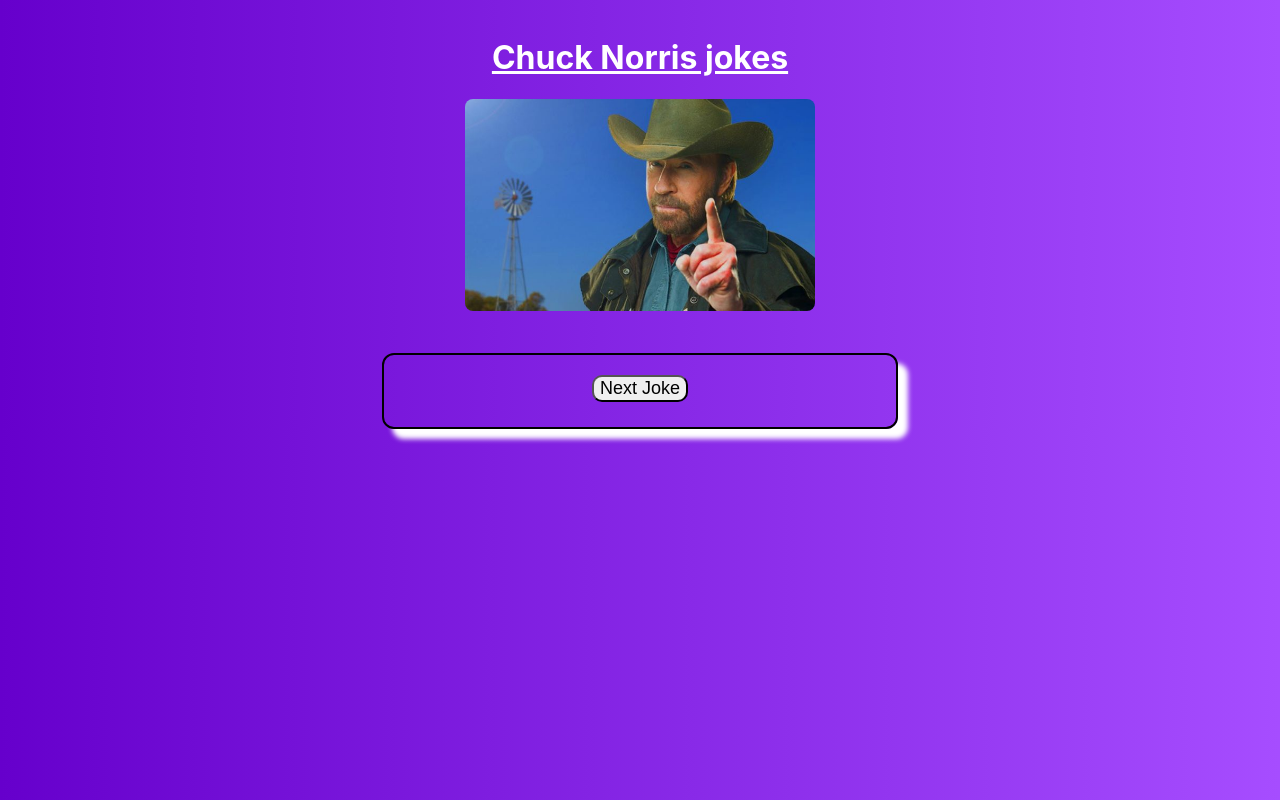
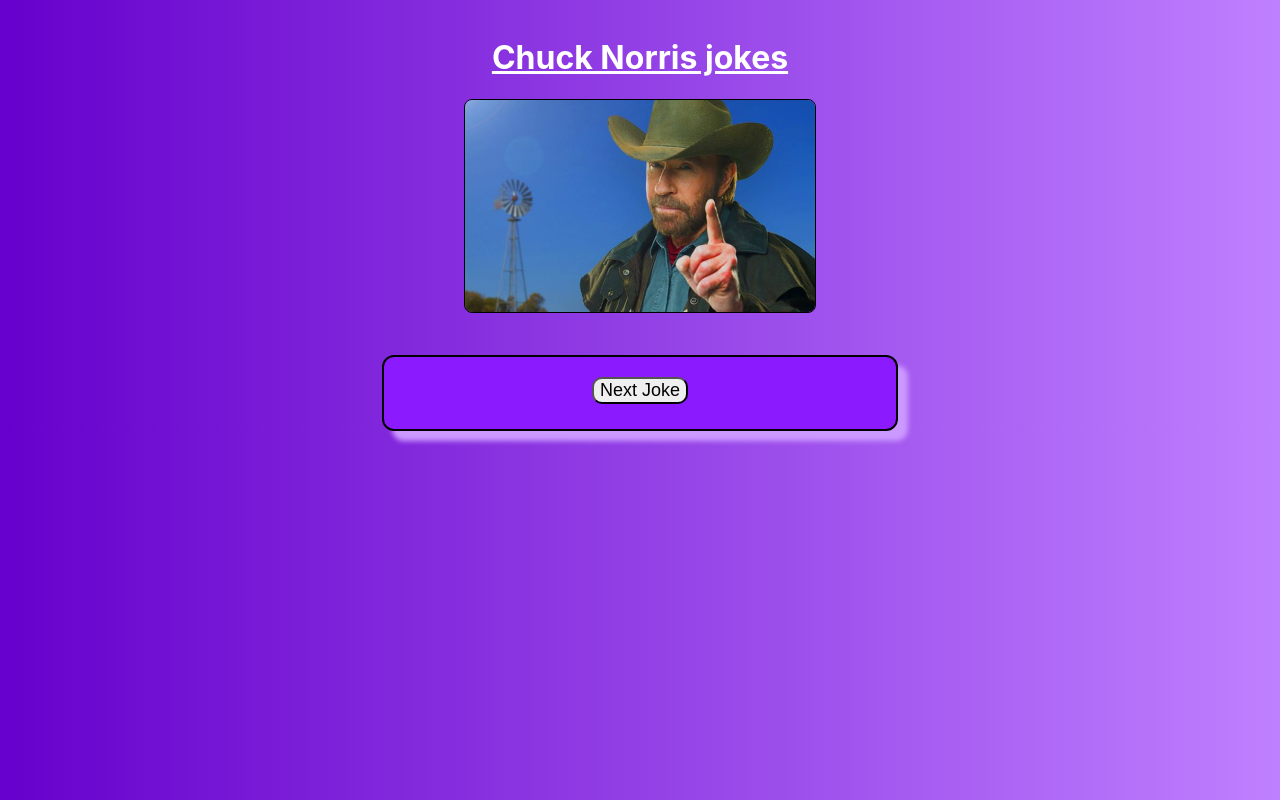
Before and after one commit to UsmanFayyaz31/chuck-norris-jokes, a React (Create React App) app: page / in a window 1280 px wide. Built offline with nearby package versions, Linux system fonts and the light colour scheme; no server answers.

Commit message:
Improving styles

```diff
--- a/src/App.css
+++ b/src/App.css
@@ -41,9 +41,10 @@
   text-align: center;
 }
 
-#title {
+#title-img {
   width: 350px;
   border-radius: 8px;
+  border: 1px solid black;
 }
 
 #new-quote {
@@ -54,7 +55,7 @@
 
 #new-quote:hover {
   cursor: pointer;
-  background-color: black;
+  background-color: #400080;
   color: white;
 }
 
@@ -65,7 +66,8 @@
   border: 2px solid black;
   text-align: center;
   margin-top: 3%;
-  box-shadow: 10px 10px 5px white;
+  background-color: #8c1aff;
+  box-shadow: 10px 10px 5px #cc99ff;
 }
 
 #title-msg {
@@ -73,6 +75,6 @@
 }
 
 body {
-  background-image: linear-gradient(to right, #6600cc, #a64dff);
+  background-image: linear-gradient(to right, #6600cc, #bf80ff);
   color: white;
 }
--- a/src/App.js
+++ b/src/App.js
@@ -30,7 +30,7 @@
     return(
       <div id="container">
         <h1 id ="title-msg">Chuck Norris jokes</h1>
-        <img id="title" src={titlePic} alt="logo"></img>
+        <img id="title-img" src={titlePic} alt="logo"></img>
         <div id="quote-box">
           <p id="text">{this.state.quote}</p>
           <button id="new-quote" onClick={this.handleClick}>Next Joke</button>
```
